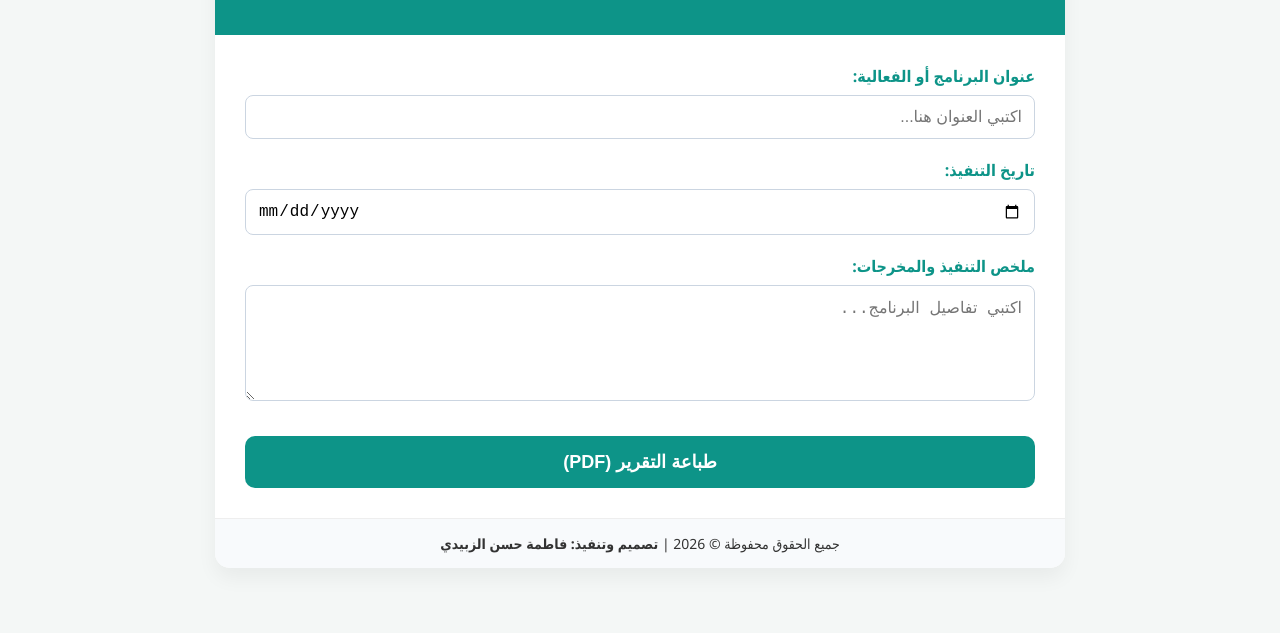
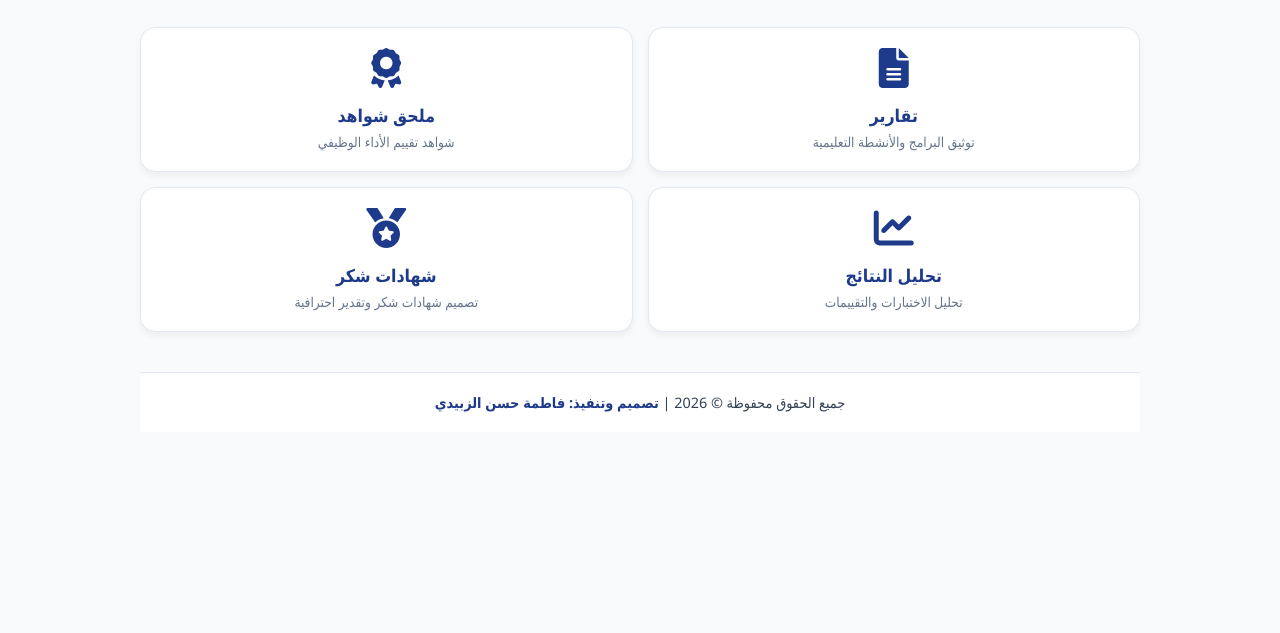
Before and after one commit to dmvr7n27km-lang/fatimah-alzobaidy, a plain HTML site: page report.html in a window 1280 px wide. Shown: the part 167-800 px from the top of the page. Drawn offline with Linux system fonts and the light colour scheme.

Commit message:
Update report.html

```diff
--- a/report.html
+++ b/report.html
@@ -3,47 +3,71 @@
 <head>
     <meta charset="UTF-8">
     <meta name="viewport" content="width=device-width, initial-scale=1.0">
-    <title>نظام التوثيق الرقمي - فاطمة حسن الزبيدي</title>
+    <title>منصة تقاريري الاحترافية - فاطمة حسن الزبيدي</title>
+    <link rel="stylesheet" href="https://cdnjs.cloudflare.com/ajax/libs/font-awesome/6.0.0/css/all.min.css">
     <style>
-        :root { --primary-color: #0d9488; --bg-color: #f4f7f6; }
-        body { font-family: 'Segoe UI', Tahoma, sans-serif; background-color: var(--bg-color); padding: 20px; color: #333; }
-        .container { max-width: 850px; margin: auto; background: white; border-radius: 15px; box-shadow: 0 10px 20px rgba(0,0,0,0.05); overflow: hidden; }
-        .header { background: var(--primary-color); color: white; padding: 25px; text-align: center; }
-        .content { padding: 30px; }
-        .form-group { margin-bottom: 20px; }
-        label { display: block; font-weight: bold; margin-bottom: 8px; color: var(--primary-color); }
-        input, textarea { width: 100%; padding: 12px; border: 1px solid #cbd5e1; border-radius: 8px; box-sizing: border-box; font-size: 16px; }
-        .btn-print { background: var(--primary-color); color: white; border: none; padding: 15px; border-radius: 10px; cursor: pointer; font-size: 18px; width: 100%; font-weight: bold; margin-top: 10px; }
-        .btn-print:hover { background: #0b7a6f; }
-        .footer { background: #f8fafc; text-align: center; padding: 15px; border-top: 1px solid #eee; font-size: 14px; }
-        @media print { .btn-print { display: none; } body { padding: 0; background: white; } .container { box-shadow: none; border: none; } }
+        :root { --main-blue: #1e3a8a; --light-blue: #f1f5f9; --text-color: #334155; }
+        body { font-family: 'Segoe UI', Tahoma, sans-serif; background-color: #f8fafc; margin: 0; padding: 0; color: var(--text-color); }
+
+        .navbar { background: var(--main-blue); color: white; padding: 15px 20px; display: flex; align-items: center; justify-content: space-between; box-shadow: 0 2px 10px rgba(0,0,0,0.1); }
+        .navbar h2 { margin: 0; font-size: 1.2rem; }
+
+        .container { padding: 20px; max-width: 1000px; margin: auto; }
+        .welcome-section { text-align: center; margin-bottom: 30px; }
+        .welcome-section h1 { color: var(--main-blue); font-size: 1.5rem; }
+
+        .grid-container { display: grid; grid-template-columns: repeat(2, 1fr); gap: 15px; }
+
+        .card { background: white; border-radius: 15px; padding: 20px; text-align: center; box-shadow: 0 4px 6px rgba(0,0,0,0.05); border: 1px solid #e2e8f0; transition: transform 0.2s; cursor: pointer; text-decoration: none; color: inherit; }
+        .card:hover { transform: translateY(-5px); border-color: var(--main-blue); }
+        .card i { font-size: 2.5rem; color: var(--main-blue); margin-bottom: 15px; display: block; }
+        .card h3 { margin: 10px 0 5px; font-size: 1.1rem; color: var(--main-blue); }
+        .card p { margin: 0; font-size: 0.85rem; color: #64748b; line-height: 1.4; }
+
+        .footer { text-align: center; padding: 20px; margin-top: 40px; border-top: 1px solid #e2e8f0; font-size: 0.9rem; background: white; }
+        .footer strong { color: var(--main-blue); }
+
+        @media (max-width: 480px) { .grid-container { grid-template-columns: 1fr; } }
     </style>
 </head>
 <body>
 
+<div class="navbar">
+    <i class="fas fa-bars"></i>
+    <h2>منصة التوثيق الرقمي</h2>
+    <i class="fas fa-file-invoice"></i>
+</div>
+
 <div class="container">
-    <div class="header">
-        <h1>نظام التوثيق الرقمي للبرامج</h1>
+    <div class="welcome-section">
+        <h1>تقاريري المميزة</h1>
         <p>إعداد وتصميم الأستاذة: فاطمة حسن الزبيدي</p>
     </div>
 
-    <div class="content">
-        <div class="form-group">
-            <label>عنوان البرنامج أو الفعالية:</label>
-            <input type="text" placeholder="اكتبي العنوان هنا...">
-        </div>
+    <div class="grid-container">
+        <a href="#" class="card">
+            <i class="fas fa-file-alt"></i>
+            <h3>تقارير</h3>
+            <p>توثيق البرامج والأنشطة التعليمية</p>
+        </a>
 
-        <div class="form-group">
-            <label>تاريخ التنفيذ:</label>
-            <input type="date">
-        </div>
+        <a href="#" class="card">
+            <i class="fas fa-award"></i>
+            <h3>ملحق شواهد</h3>
+            <p>شواهد تقييم الأداء الوظيفي</p>
+        </a>
 
-        <div class="form-group">
-            <label>ملخص التنفيذ والمخرجات:</label>
-            <textarea rows="5" placeholder="اكتبي تفاصيل البرنامج..."></textarea>
-        </div>
+        <a href="#" class="card">
+            <i class="fas fa-chart-line"></i>
+            <h3>تحليل النتائج</h3>
+            <p>تحليل الاختبارات والتقييمات</p>
+        </a>
 
-        <button class="btn-print" onclick="window.print()">طباعة التقرير (PDF)</button>
+        <a href="#" class="card">
+            <i class="fas fa-medal"></i>
+            <h3>شهادات شكر</h3>
+            <p>تصميم شهادات شكر وتقدير احترافية</p>
+        </a>
     </div>
 
     <div class="footer">
```
